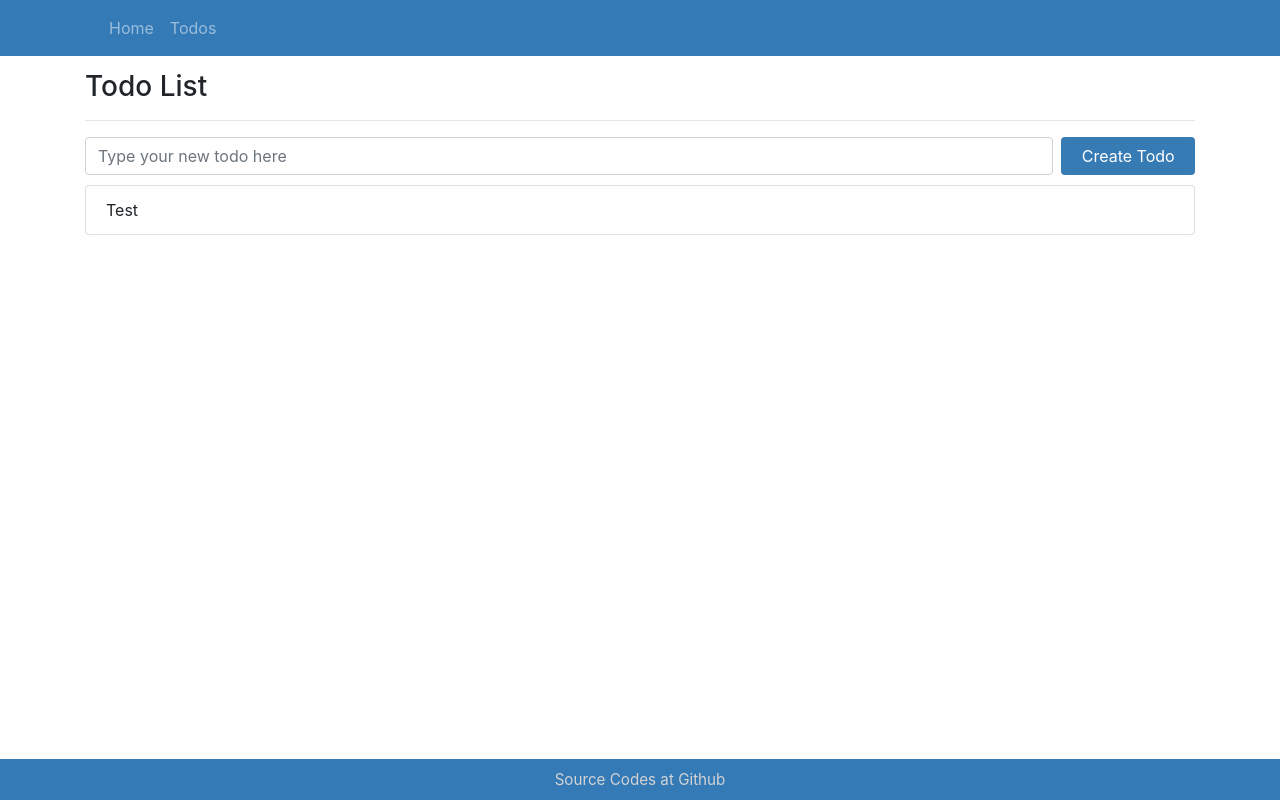
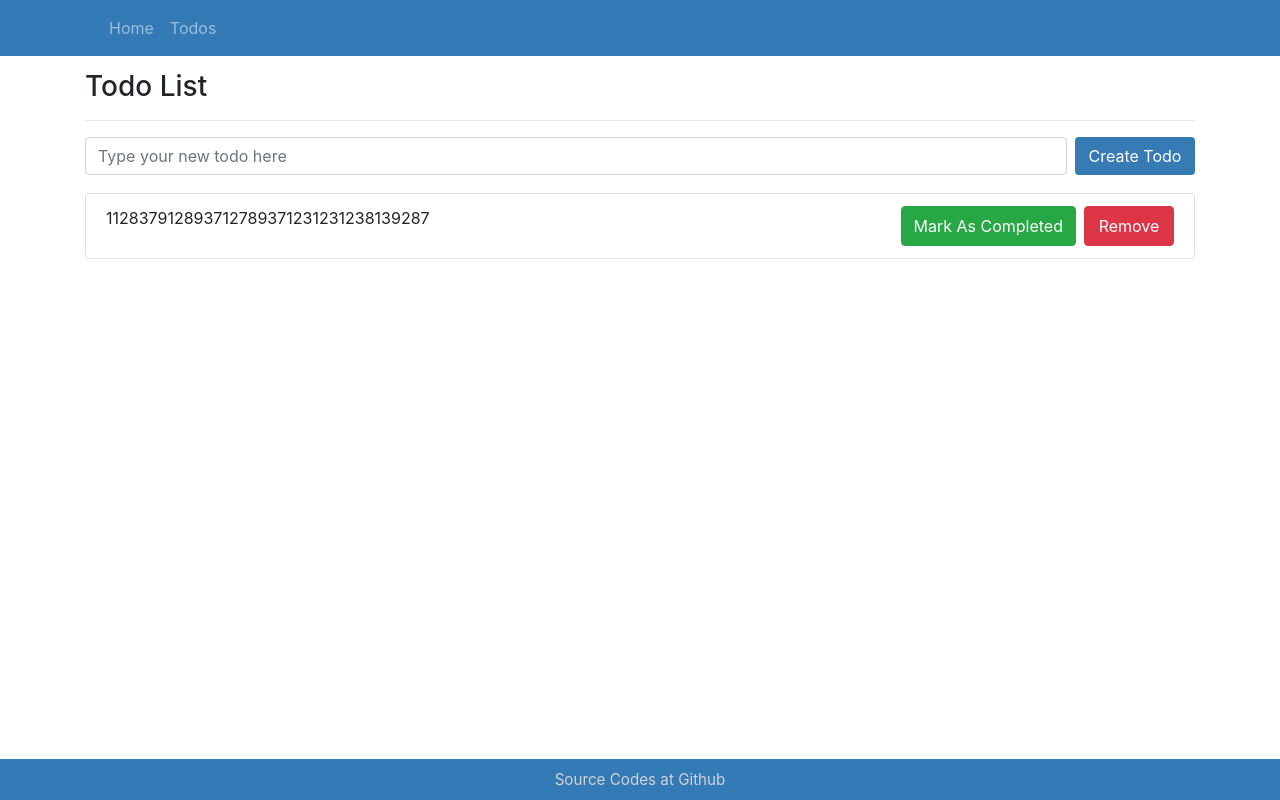
Before and after one commit to BrycenG007/React-Django-Docker, a React (Create React App) app in the folder frontend/: page /todos in a window 1280 px wide. Built offline with nearby package versions, Linux system fonts and the light colour scheme.

Commit message:
Add initial todo list

```diff
--- a/frontend/src/components/todo/NewTodoForm.js
+++ b/frontend/src/components/todo/NewTodoForm.js
@@ -33,7 +33,7 @@ class NewTodoForm extends Component {
         />
         <Button
           color="primary"
-          style={{ width: "150px", marginLeft: "8px" }}
+          style={{ minWidth: "120px", marginLeft: "8px" }}
         >
           Create Todo
         </Button>
--- a/frontend/src/components/todo/TodoList.js
+++ b/frontend/src/components/todo/TodoList.js
@@ -1,17 +1,32 @@
 import React, { Component } from 'react';
-import { ListGroup, ListGroupItem } from 'reactstrap';
+import { ListGroup, ListGroupItem, ListGroupItemText, Button } from 'reactstrap';
 
 class TodoList extends Component {
   render() {
-    const todos = [{text: 'Test'}]
+    const todos = [{text: '112837912893712789371231231238139287'}]
 
     return (
       <ListGroup>
         {todos.map((todo, key) => (
           <ListGroupItem
             key={key}
-          >
-            {todo.text}
+            className="d-flex">
+            <ListGroupItemText
+              className="flex-grow-1 overflow-auto">
+              {todo.text}
+            </ListGroupItemText>
+            <Button
+              color="success"
+              style={{ minWidth: "170px", marginLeft: "12px" }}
+            >
+              Mark As Completed
+            </Button>
+            <Button
+              color="danger"
+              style={{ minWidth: "90px", marginLeft: "8px" }}
+            >
+              Remove
+            </Button>
           </ListGroupItem>
         ))}
       </ListGroup>
--- a/frontend/src/components/todo/TodoPage.js
+++ b/frontend/src/components/todo/TodoPage.js
@@ -19,7 +19,7 @@ class TodoPage extends Component {
           </Col>
         </Row>
         <Row
-          style={{ marginTop: "10px" }}>
+          style={{ marginTop: "18px" }}>
           <Col>
             <TodoList />
           </Col>
--- a/frontend/src/index.css
+++ b/frontend/src/index.css
@@ -1,6 +1,7 @@
 html,
 body {
   height: 100%;
+  min-width: 500px;
 }
 
 body {
```
